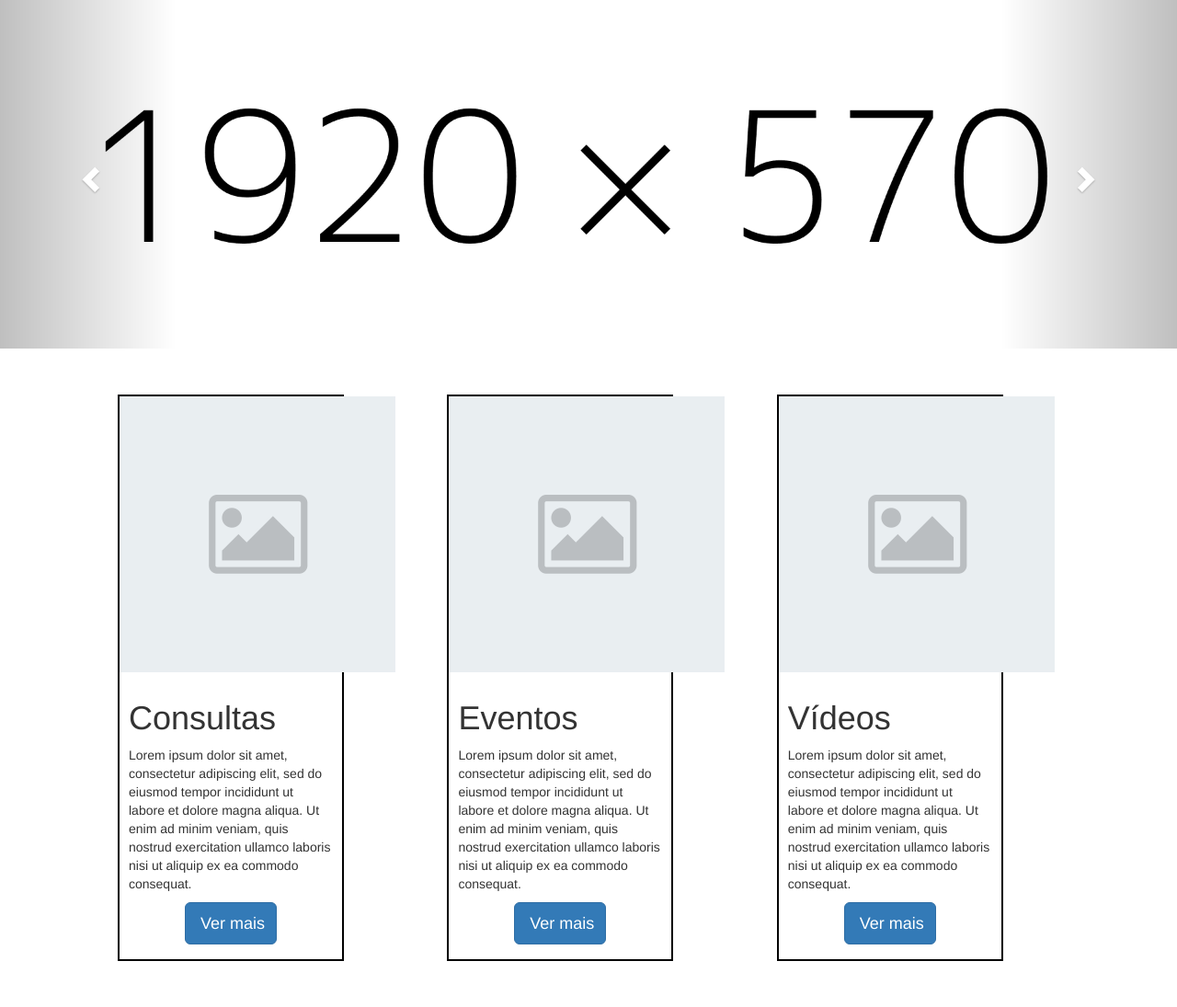
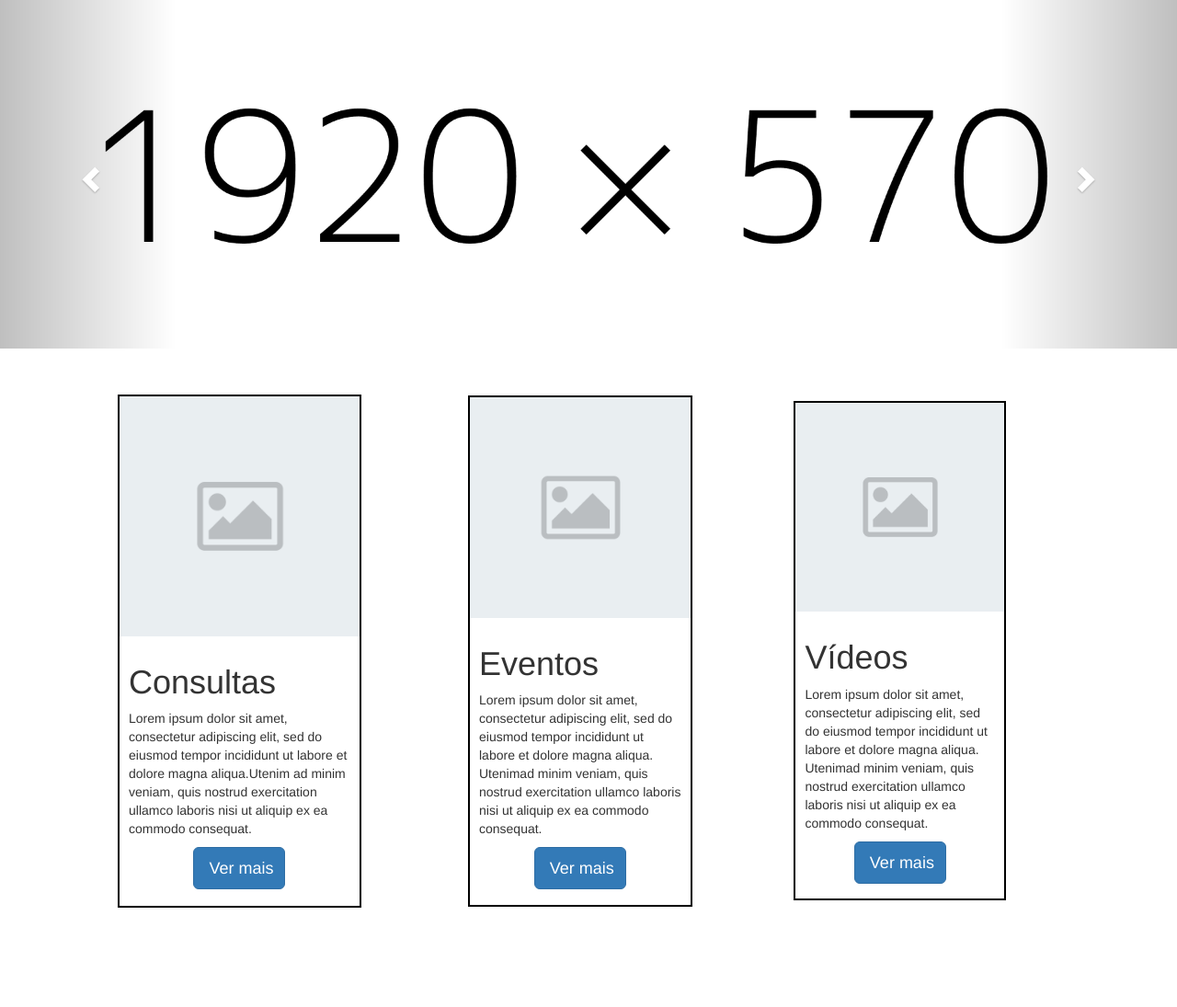
Before and after one commit to IKuuhakuI/Lumanga, a Flask app: page / in a window 1280 px wide. Shown: the part 73-1168 px from the top of the page at 92% size. After the commit the page ends 1060 px from the top, so only its background shows below. Run offline with Flask 2, Linux system fonts and the light colour scheme; some libraries are stand-ins or nearby versions.

Commit message:
deixa o layout da home responsivo

```diff
--- a/app/static/styles/style.css
+++ b/app/static/styles/style.css
@@ -31,6 +31,7 @@ body {
 	size: 25px;
 }
 
-.card-title {
-
+.card-image {
+		width: 100%;
+		height: auto;
 }
--- a/app/templates/entrar.html
+++ b/app/templates/entrar.html
@@ -31,7 +31,7 @@
                             <input type="password" class="form-control" name="password"     required="required" id="txtSenha">
                         </div>
                             <div class="form-group">
-                            <button class="btn btn-primary btn-block btn-lg" id="   botaoSubmit" onclick="criarConta()">Entrar</button>
+                            <button class="btn btn-primary btn-block btn-lg" id="botaoSubmit" onclick="">Entrar</button>
                         </div>
                     </form>
                 </div>
--- a/app/templates/inicio.html
+++ b/app/templates/inicio.html
@@ -63,50 +63,53 @@
       <tr>
         <td>
           <div class="card-container">
-    <img src="static/imagens/place_card.png" alt="">
+                <div>
+                <img src="static/imagens/place_card.png" class="card-image">
+                </div>
                 <div style="text-align: left; padding: 10px;">
                       <h1>Consultas</h1>
-        <p>Lorem ipsum dolor sit amet, consectetur adipiscing elit, sed do eiusmod tempor incididunt ut labore et dolore magna aliqua. Ut enim ad minim veniam, quis nostrud exercitation ullamco laboris nisi ut aliquip ex ea commodo consequat.</p>
-        <div class="card-button" id="botaoSubmit" onclick="">
-            <button class="btn btn-primary btn-block btn-lg" id="botaoSubmit" onclick="">Ver mais</button>
+                      <p>Lorem ipsum dolor sit amet, consectetur adipiscing elit, sed do eiusmod tempor incididunt ut labore et dolore magna aliqua.Utenim ad minim veniam, quis nostrud exercitation ullamco laboris nisi ut aliquip ex ea commodo consequat.</p>
+
+                      <div class="card-button">
+                        <a href="/consultas">
+                          <button ahref="/consultas" class="btn btn-primary btn-block btn-lg" id="botaoSubmit" onclick="">Ver mais</button>
+                        </a>
                       </div>
                 </div>
           </div>
         </td>
-
-<td class="coluna"></td>
-
+            <td style="width: 50px"></td>
         <td>
           <div class="card-container">
-
-    <img src="static/imagens/place_card.png" alt="">
+              <img src="static/imagens/place_card.png" class="card-image">
               <div style="text-align: left; padding: 10px;">
                     <h1>Eventos</h1>
-        <p>Lorem ipsum dolor sit amet, consectetur adipiscing elit, sed do eiusmod tempor incididunt ut labore et dolore magna aliqua. Ut enim ad minim veniam, quis nostrud exercitation ullamco laboris nisi ut aliquip ex ea commodo consequat.</p>
-        <div class="card-button" id="botaoSubmit" onclick="">
+                    <p>Lorem ipsum dolor sit amet, consectetur adipiscing elit, sed do eiusmod tempor incididunt ut labore et dolore magna aliqua. Utenimad minim veniam, quis nostrud exercitation ullamco laboris nisi ut aliquip ex ea commodo consequat.</p>
+                    <div class="card-button">
+                      <a href="/eventos">
                         <button class="btn btn-primary btn-block btn-lg" id="botaoSubmit" onclick="">Ver mais</button>
+                        </a>
                     </div>
               </div>
           </div>
         </td>
-
-<td class="coluna"></td>
-
+        <td style="width: 50px"></td>
         <td>
             <div class="card-container">
-        <img src="static/imagens/place_card.png" alt="">
+                <img src="static/imagens/place_card.png" class="card-image">
                 <div style="text-align: left; padding: 10px;">
                     <h1>Vídeos</h1>
-            <p>Lorem ipsum dolor sit amet, consectetur adipiscing elit, sed do eiusmod tempor incididunt ut labore et dolore magna aliqua. Ut enim ad minim veniam, quis nostrud exercitation ullamco laboris nisi ut aliquip ex ea commodo consequat.</p>
-            <div class="card-button" id="botaoSubmit" onclick="">
-                <button class="btn btn-primary btn-block btn-lg" id="botaoSubmit" onclick="">Ver mais</button>
+                    <p>Lorem ipsum dolor sit amet, consectetur adipiscing elit, sed do eiusmod tempor incididunt ut labore et dolore magna aliqua. Utenimad minim veniam, quis nostrud exercitation ullamco laboris nisi ut aliquip ex ea commodo consequat.</p>
+                    <div class="card-button">
+                      <a href="#">
+                        <button method="get" class="btn btn-primary btn-block btn-lg" id="botaoSubmit" onclick="">Ver mais</button>
+                      </a>
                     </div>
                 </div>
             </div>
         </td>
       </tr>
     </table>
-
   </div>
 
 {%endblock%}
```
Also changed, not shown: app/templates/inicio_new.html (added, +113 -0 lines). Lines whose indentation alone changed are shown as unchanged.
